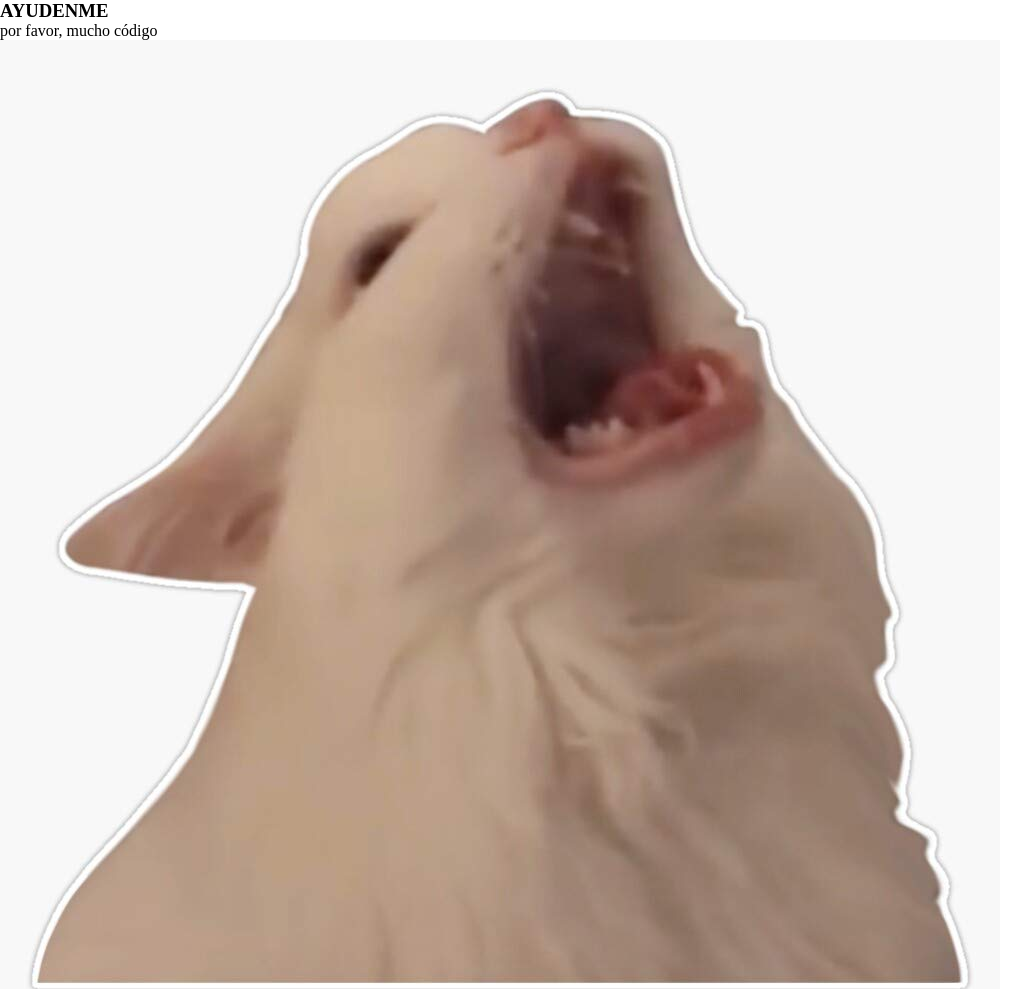
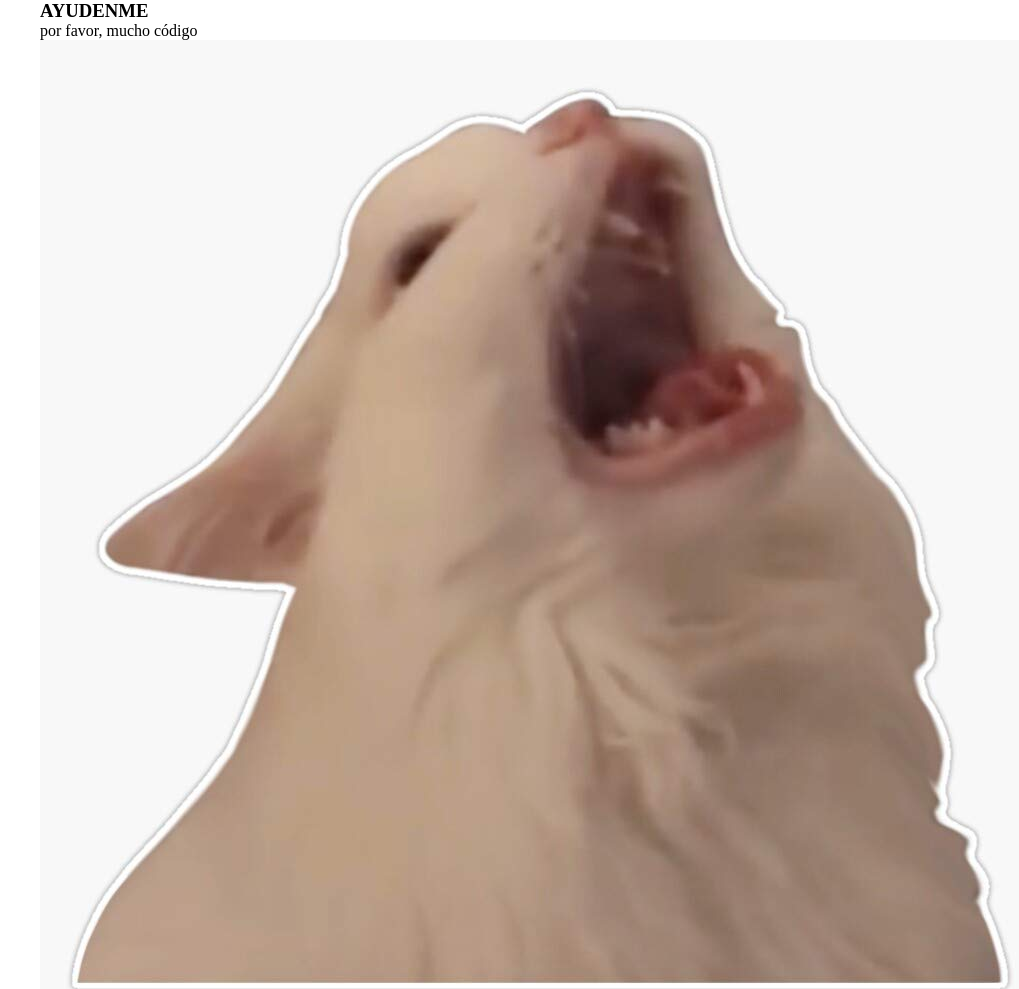
Before and after one commit to luzhox/example-git, a website: page index.html in a window 1280 px wide. Shown: the top 989 px of the page, without its empty margins (0-1019 px from the left). Drawn offline with Linux system fonts and the light colour scheme.

Commit message:
New container
He añadido el nuevo container para aplicación

```diff
--- a/index.html
+++ b/index.html
@@ -8,9 +8,11 @@
 
 </head>
 <body>
-    <h3>AYUDENME</h3>
-    <p>por favor, mucho código</p>
-    <img src="/img/gato.jpg" alt="gato">
+    <div class="container">
+        <h3>AYUDENME</h3>
+        <p>por favor, mucho código</p>
+        <img src="./img/gato.jpg" alt="gato">
+    </div>
 
 
 </body>
--- /dev/null
+++ b/styles/scss/core/_generics.scss
@@ -0,0 +1,16 @@
+*{
+    margin: 0;
+    padding: 0;
+    box-sizing: border-box;
+}
+
+.container{
+
+    width: 84%;
+    max-width: 1200px;
+    margin: 0px 8%;
+    @media only screen and (min-width: 1200px){
+        width: 100%;
+        margin: 0px auto;
+    }
+}
--- a/styles/scss/style.scss
+++ b/styles/scss/style.scss
@@ -1,5 +1 @@
-*{
-    margin: 0;
-    padding: 0;
-    box-sizing: border-box;
-}
+@import 'core/_generics';
```
Also changed, not shown: package.json (added, +12 -0 lines), styles/css/style.css, 1 other file.
